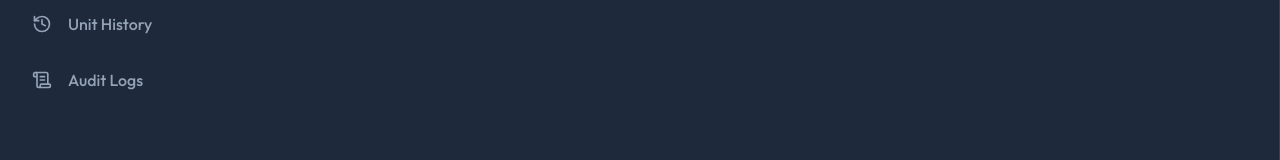
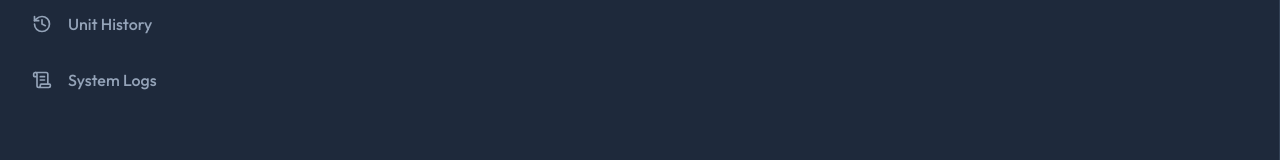
Before and after one commit to cpdoojt-dotcom/profiling-management-system, a React (Vite) app in the folder frontend/: page / in a window 1280 px wide. Shown: the part 318-478 px from the top of the page. Built offline with nearby package versions, Linux system fonts and the light colour scheme; no server answers; sample sign-in values are in the browser's storage.

Commit message:
06/18/26
small changes

```diff
--- a/frontend/src/components/Sidebar.jsx
+++ b/frontend/src/components/Sidebar.jsx
@@ -78,7 +78,7 @@ const Sidebar = ({ isCollapsed, onToggleCollapse }) => {
             className={({ isActive }) => (isActive ? 'nav-item active' : 'nav-item')}
           >
             <ScrollText size={20} />
-            <span>Audit Logs</span>
+            <span>System Logs</span>
           </NavLink>
         )}
         <button
--- a/frontend/src/pages/AuditLogs.jsx
+++ b/frontend/src/pages/AuditLogs.jsx
@@ -64,7 +64,7 @@ const AuditLogs = () => {
         setSelectedLog(latestSelected);
       }
     } catch (err) {
-      setError(err.response?.data?.message || 'Unable to load audit logs.');
+      setError(err.response?.data?.message || 'Unable to load system logs.');
     } finally {
       setLoading(false);
     }
@@ -92,7 +92,7 @@ const AuditLogs = () => {
   return (
     <div className="audit-logs-page animate-fade-in">
       <div className="audit-header">
-        <h1>Audit Log Viewer</h1>
+        <h1>System Log Viewer</h1>
         <p>Human-readable timeline of who changed what and when.</p>
       </div>
 
@@ -197,7 +197,7 @@ const AuditLogs = () => {
               {!loading && logs.length === 0 ? (
                 <tr>
                   <td colSpan={5} className="empty-row">
-                    No audit logs found for this filter.
+                    No system logs found for this filter.
                   </td>
                 </tr>
               ) : (
```
